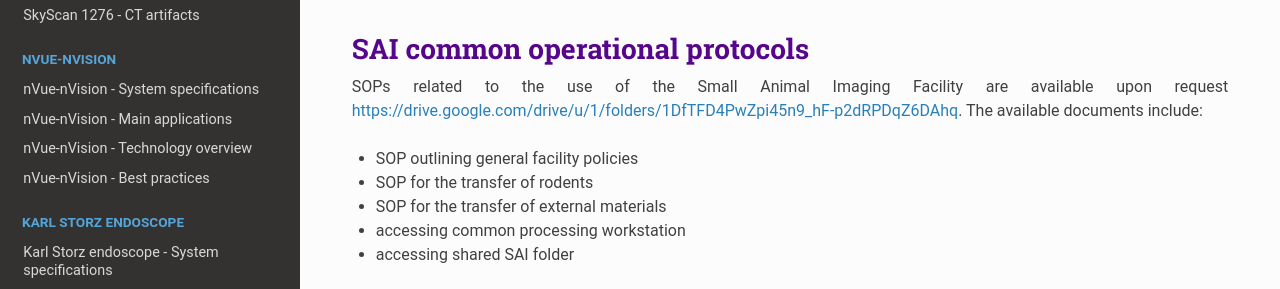
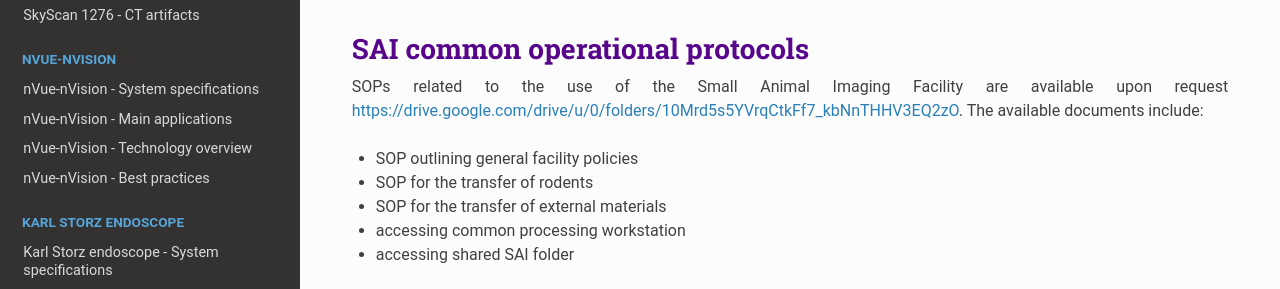
Before and after one commit to BioMedicalImaging-Core-NYUAD/smallanimalimaging-lab-documentation, a Sphinx documentation site: the page built from docs/source/1-lab-overview/SAI_general_policies.rst, in a window 1280 px wide and 900 px high, scrolled down 1619 px. Shown: the part 444-733 px from the top of the window. Built offline with Sphinx 7.4.7 and the Read the Docs theme 3.1.0, drawn with Linux system fonts in a browser that asks for light colours; some of the changed lines change nothing that is shown.

Commit message:
add drive links

```diff
--- a/docs/source/1-lab-overview/SAI_general_policies.rst
+++ b/docs/source/1-lab-overview/SAI_general_policies.rst
@@ -84,7 +84,7 @@ Google Drive, or their private SAI shared subfolder.
 
 SAI common operational protocols
 --------------------------------
-SOPs related to the use of the Small Animal Imaging Facility are available upon request https://drive.google.com/drive/u/1/folders/1DfTFD4PwZpi45n9_hF-p2dRPDqZ6DAhq.
+SOPs related to the use of the Small Animal Imaging Facility are available upon request https://drive.google.com/drive/u/0/folders/10Mrd5s5YVrqCtkFf7_kbNnTHHV3EQ2zO.
 The available documents include:
 
 - SOP outlining general facility policies
```
